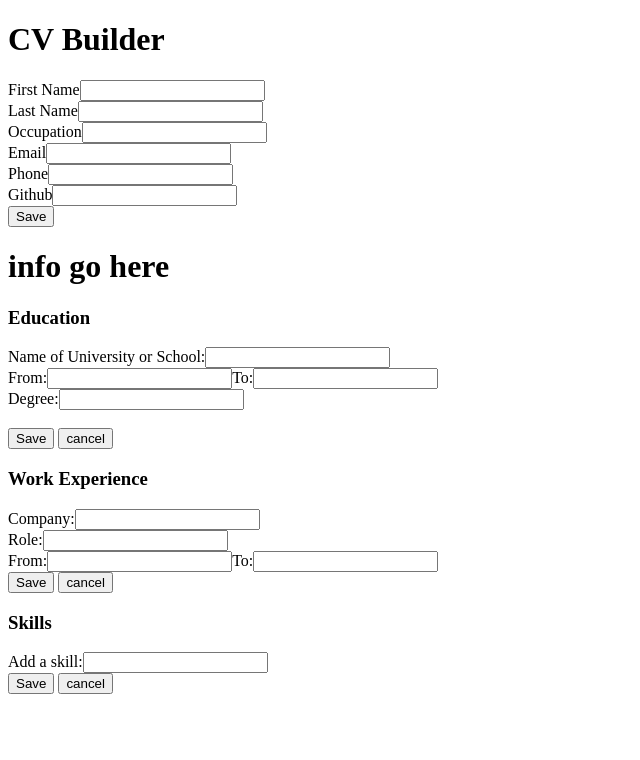
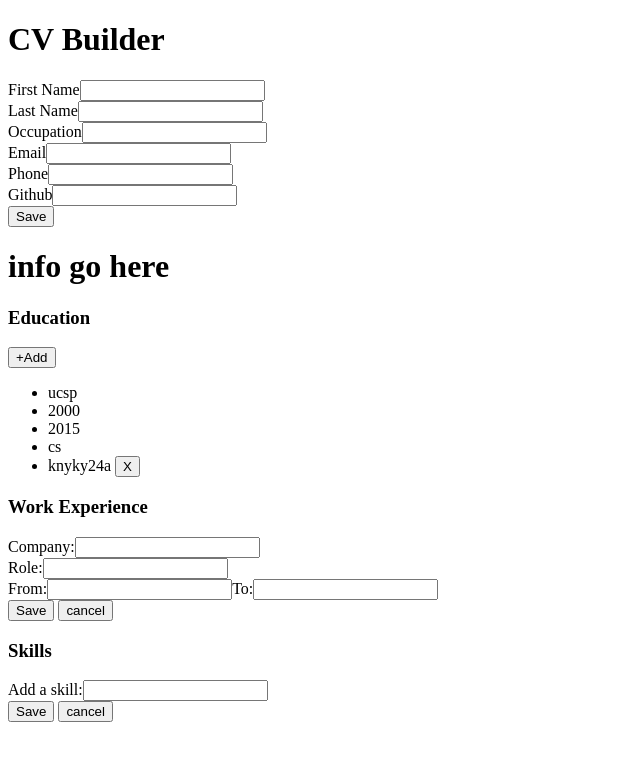
Before and after one commit to Montenegrojds/cvapp, a React (Create React App) app: page / in a window 1280 px wide. Shown: the top 760 px of the page, without its empty margins (0-640 px from the left). Built offline with nearby package versions, Linux system fonts and the light colour scheme.

Commit message:
<Education /> can add a lists of education information

```diff
--- a/src/components/education.js
+++ b/src/components/education.js
@@ -1,30 +1,163 @@
 import React from 'react';
+import uniqid from "uniqid";
+class Education extends React.Component {
+    constructor(props) {
+        super(props);
+        this.state = {
+            nameUniversity:'',
+            from: '',
+            to:'',
+            degree: '',
+            id: '',
+            addNew:false,
+            education: [
+                {
+                nameUniversity:'ucsp',from: '2000', to: '2015', degree: 'cs', id: uniqid()}
 
-class Education extends React.Component {
+            ],
+            educationtoupdate: {
+
+            }
+        }
+
+        this.handleChanges = this.handleChanges.bind(this);
+        this.onSubmitEducation = this.onSubmitEducation.bind(this);
+        this.displayEducation = this.displayEducation.bind(this);
+        this.addNewEducation = this.addNewEducation.bind(this);
+        this.cancelDisplayEducation = this.cancelDisplayEducation.bind(this);
+
+
+    }
+
+    handleChanges = (e)=>{
+        const target = e.target;
+        const name = target.name;
+        const value = target.value;
+        this.setState({
+            [name]: value
+        });
+
+    }
+
+    onSubmitEducation = (e)=>{
+        e.preventDefault();
+        this.setState({
+            educationtoupdate: {
+                nameUniversity: this.state.nameUniversity,
+                from: this.state.from,
+                to: this.state.to,
+                degree: this.state.degree,
+                id: uniqid(),
+            },
+
+        })
+        setTimeout(() => {
+            this.updateEducationList();
+          }, 1);
+
+        this.cancelDisplayEducation();
+
+    }
+    updateEducationList(){
+        this.setState({
+            education: this.state.education.concat(this.state.educationtoupdate),
+            addNew: false,
+        })
+    }
+
+    displayEducation(){
+        this.setState({
+            addNew: true,
+        })}
+
+    cancelDisplayEducation(){
+            this.setState({
+                addNew: false,
+                nameUniversity:'',
+                from: '',
+                to:'',
+                degree: '',
+                id: '',
+            })
+    }
+
+    displayAllEducation(){
+        return this.state.education.map(
+            info => {
+                return(
+                    <div>
+                        <li>{info.nameUniversity}</li>
+                        <li>{info.from}</li>
+                        <li>{info.to}</li>
+                        <li>{info.degree}</li>
+                        <li>{info.id} <button>X</button> </li>
+                    </div>
+                )
+            }
+        )
+    }
+
+
+
+    addNewEducation(){
+        if (this.state.addNew === true){
+        return(
+            <div>
+               <form onSubmit={this.onSubmitEducation}>
+                    <label htmlFor="nameUniversity">Name of University or School:</label>
+                    <input type="text" id="nameUniversity"
+                        onChange={this.handleChanges}
+                        value={this.state.nameUniversity}
+                        name='nameUniversity'
+
+                    />
+                    <br />
+
+                    <label htmlFor="from">From:</label>
+                    <input type="text" id="from"
+                        onChange={this.handleChanges}
+                        value={this.state.from}
+                        name='from'
+                    />
+
+
+                    <label htmlFor="to">To:</label>
+                    <input type="text" id="to"
+                        onChange={this.handleChanges}
+                        value={this.state.to}
+                        name='to'
+                    />
+                    <br />
+
+                    <label htmlFor="degree">Degree:</label>
+                    <input type="text" id="degree"
+                        onChange={this.handleChanges}
+                        value={this.state.degree}
+                        name='degree'
+                    />
+
+                    <br />
+                    <button type="submit" >Save</button>
+                    <button onClick={()=> this.cancelDisplayEducation()}> cancel</button>
+                </form>
+            </div>
+        )}
+    }
+
+
     render(){
         return(
             <div>
+
             <h3>Education</h3>
-                <form>
-                    <label htmlFor="schoolName">Name of University or School:</label>
-                    <input type="text" id="schoolName" />
-                    <br />
+            <button onClick={()=> this.displayEducation()}>
+                +Add
+            </button>
+            {this.addNewEducation()}
+            <ul>
+                {this.displayAllEducation()}
+            </ul>
 
-                    <label htmlFor="startDate">From:</label>
-                    <input type="text" id="startDate" />
-
-
-                    <label htmlFor="endDate">To:</label>
-                    <input type="text" id="endDate" />
-                    <br />
-
-                    <label htmlFor="degree">Degree:</label>
-                    <input type="text" id="degree" />
-                    <br />
-
-                    <br />
-                    <button>Save</button> <button> cancel</button>
-                </form>
             </div>
         )
     }
```
